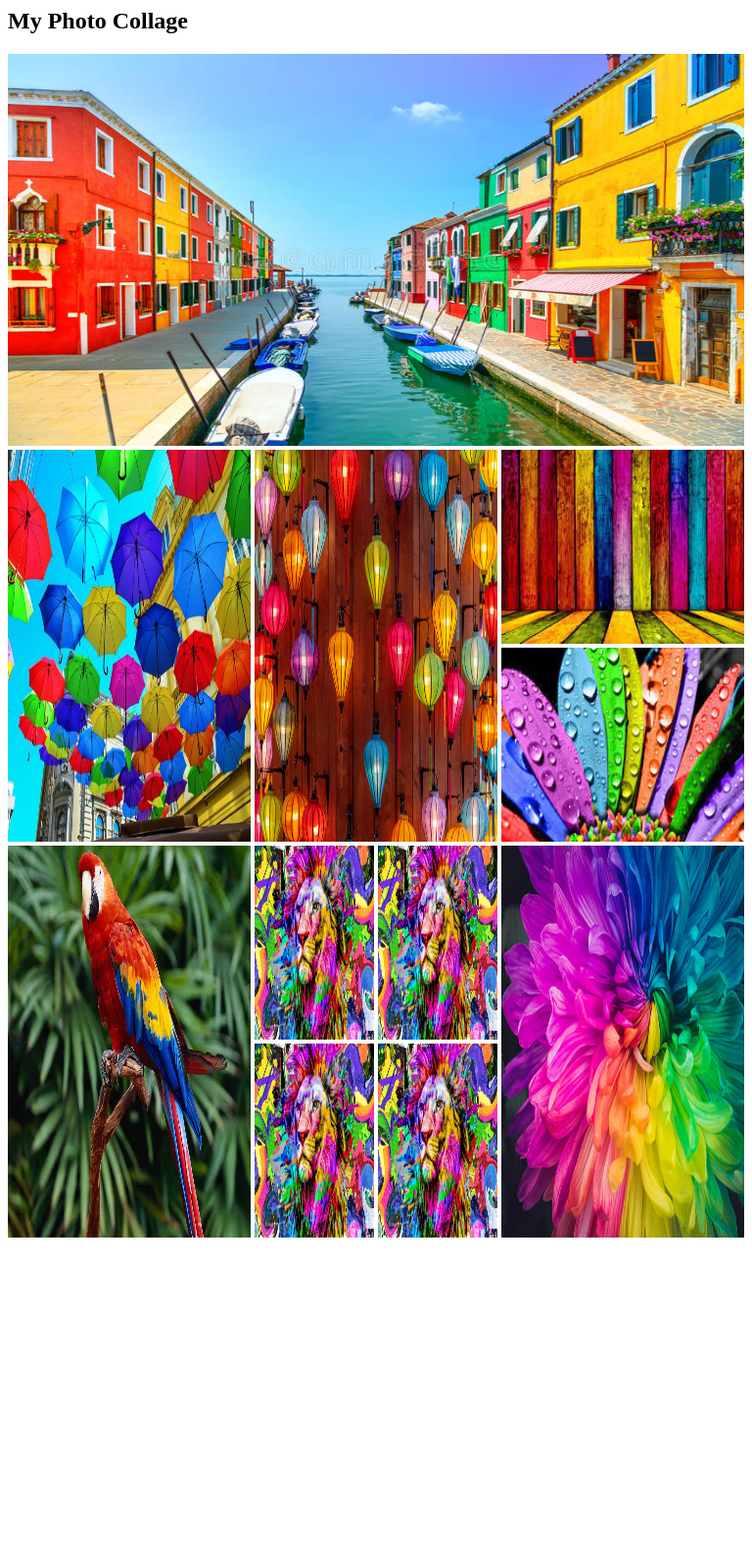
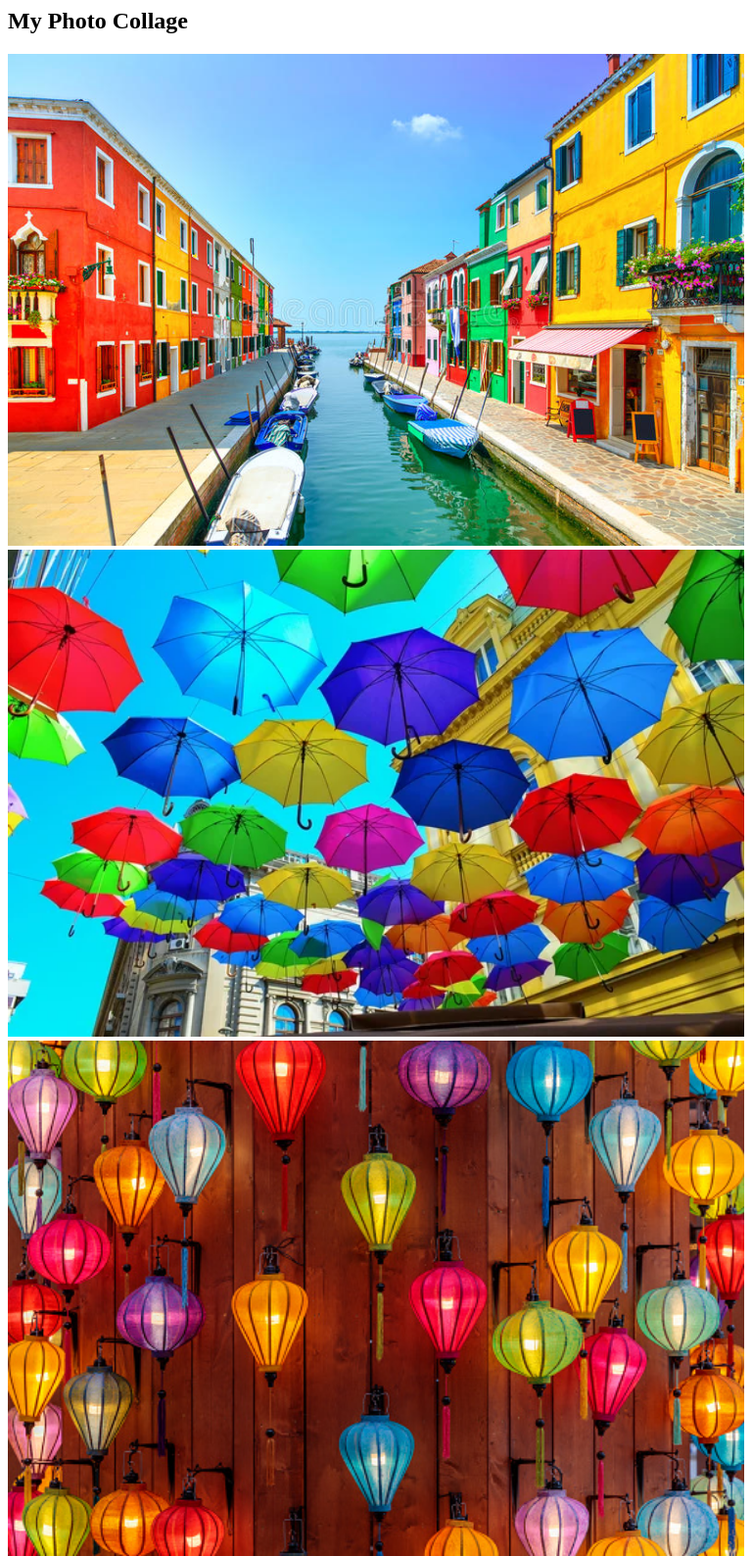
Before and after one commit to AminTalukder/Simple_responsive_layouts, a plain HTML site: page index.html in a window 768 px wide. Shown: the top 1588 px of the page at 98% size. Before the commit the page ends 1271 px from the top, so only its background shows below. Drawn offline with Linux system fonts and the light colour scheme.

Commit message:
Media qurey added for medium devices

```diff
--- a/style.css
+++ b/style.css
@@ -33,3 +33,16 @@ img{
         grid-template-columns: 1fr;
     }
 }
+
+@media screen and (min-width:577px) and (max-width:992px) {
+
+     .row{
+        flex-direction:column;
+        height: auto;
+        margin-bottom: 4px;
+    }
+    .lion-collage{
+        display:grid;
+        grid-template-columns:repeat(1,1fr);
+    }
+}
```
